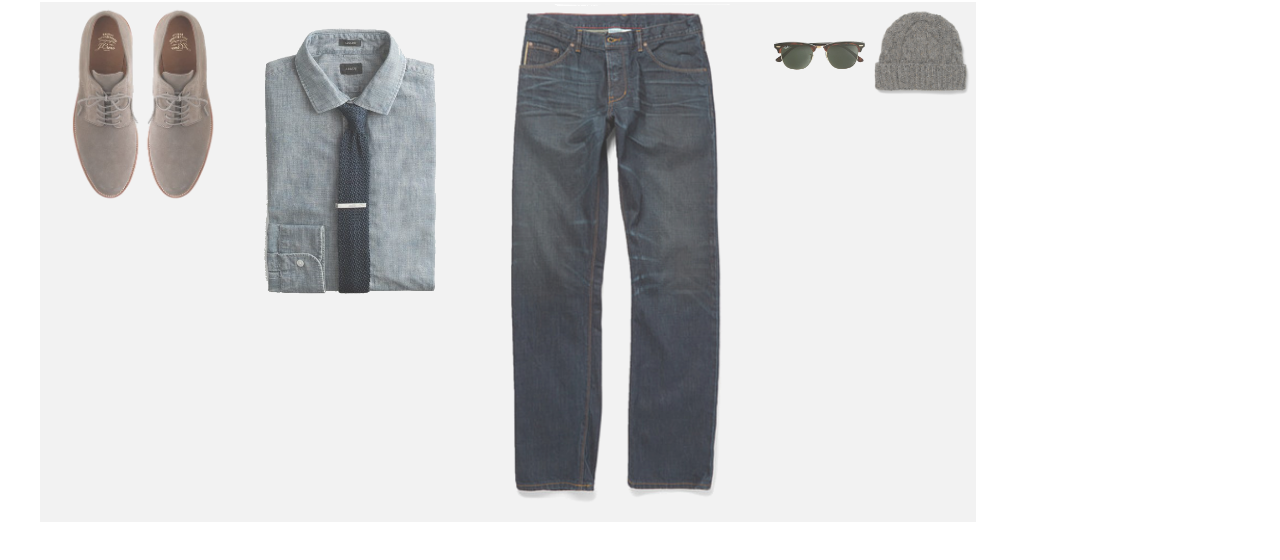
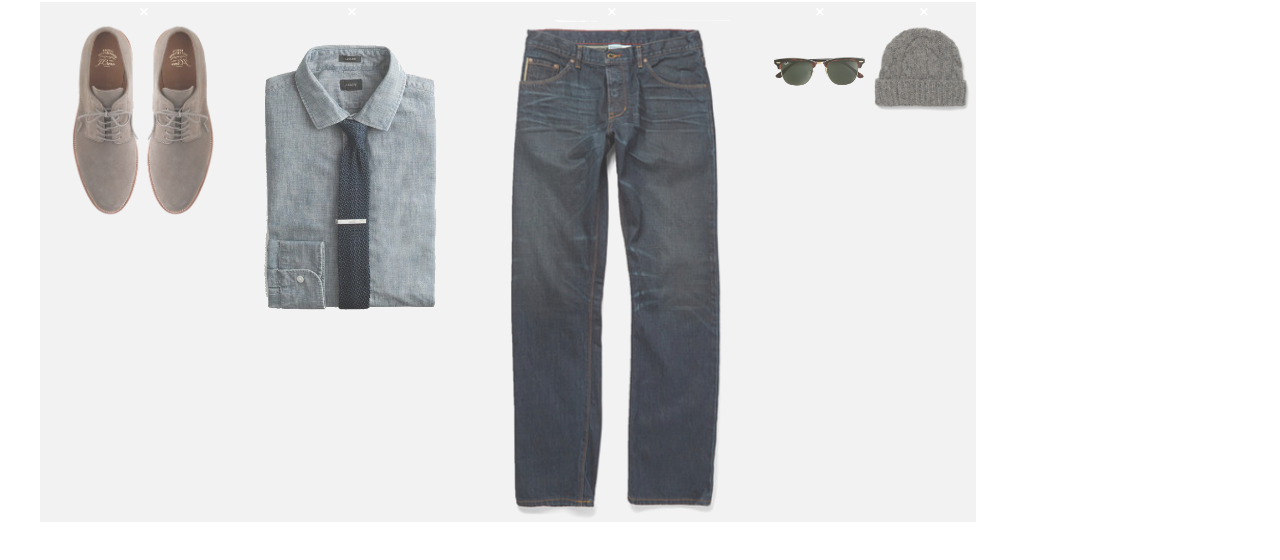
Before and after one commit to chrisjbrown/chrisjbrown.github.io, a website: page hackaton/index.html in a window 1280 px wide. Shown: the part 190-750 px from the top of the page. Drawn offline with Linux system fonts and the light colour scheme.

Commit message:
Added gridsterChoice and remove

```diff
--- a/hackaton/index.html
+++ b/hackaton/index.html
@@ -14,11 +14,27 @@
     <ul style="width: 1320px; position: relative; height: 325px;"></ul>
 </div>
 
+<div class="choice" style="display:none;">
+    <ul style="width: 1320px; position: relative; height: 325px;">
+    </ul>
+</div>
+
 <script type="text/javascript" src="assets/jquery.js"></script>
 <script src="assets/jquery.gridster.js" type="text/javascript" charset="utf-8"></script>
 
 <script type="text/javascript" id="code">
     var gridster;
+    var gridsterChoice;
+
+    var widgets = [
+        ['<li class="shoe"><span class="remove">×</span><a style="background-image:url(images/schoenen.png)"/></li>', 2, 2],
+        ['<li class="shirt"><span class="remove">×</span><a style="background-image:url(images/Shirt.png)"/></li>', 2, 3],
+        // ['<li class="shirt"><span class="remove">×</span><a style="background-image:url(images/Shirt2.png)"/></li>', 2, 3],
+        // ['<li class="coat"><span class="remove">×</span><a style="background-image:url(images/coat.png)"/></li>', 3, 4],
+        ['<li class="pants"><span class="remove">×</span><a style="background-image:url(images/pants.png)"/></li>', 3, 5],
+        ['<li class="accessory"><span class="remove">×</span><a style="background-image:url(images/SunGlasses.png)"/></li>', 1, 1],
+        ['<li class="accessory"><span class="remove">×</span><a style="background-image:url(images/hat.png)"/></li>', 1, 1]
+    ];
 
     $(function(){
 
@@ -27,26 +43,24 @@
             widget_base_dimensions: [100, 100]
         }).data('gridster');
 
-        var widgets = [
-            ['<li class="shoe"><a style="background-image:url(images/schoenen.png)"/></li>', 2, 2],
-            ['<li class="shirt"><a style="background-image:url(images/Shirt.png)"/></li>', 2, 3],
-            // ['<li class="shirt"><a style="background-image:url(images/Shirt2.png)"/></li>', 2, 3],
-            // ['<li class="coat"><a style="background-image:url(images/coat.png)"/></li>', 3, 4],
-            ['<li class="pants"><a style="background-image:url(images/pants.png)"/></li>', 3, 5],
-            ['<li class="accessory"><a style="background-image:url(images/SunGlasses.png)"/></li>', 1, 1],
-            ['<li class="accessory"><a style="background-image:url(images/hat.png)"/></li>', 1, 1]
-        ];
+        gridsterChoice  = $(".choice > ul").gridster({
+            widget_margins: [2, 2],
+            widget_base_dimensions: [100, 100]
+        }).data('gridster');
 
         $.each(widgets, function(i, widget){
             gridster.add_widget.apply(gridster, widget);
         });
 
         $('body').on( "click", ".gridster ul > li .remove", function() {
-            gridster.remove_widget($(this).closest('li'));
-        });
-
-        $('body').on( "click", ".gridster ul > li .add", function() {
-            gridster.add_widget($(this).closest('li'));
+            var li = $(this).closest('li');
+            gridster.remove_widget(li);
+            $('.gridster').hide();
+            $('.choice').show();
+            gridsterChoice.add_widget.apply(gridsterChoice, li);
+            //li.on( "click", function() {
+            //    gridster.add_widget($(this).closest('li'));
+            //});
         });
 
     });
--- a/hackaton/style.css
+++ b/hackaton/style.css
@@ -28,3 +28,7 @@
     background-repeat: no-repeat;
     background-size: contain;
 }
+
+li .remove {
+    color: white;
+}
```
